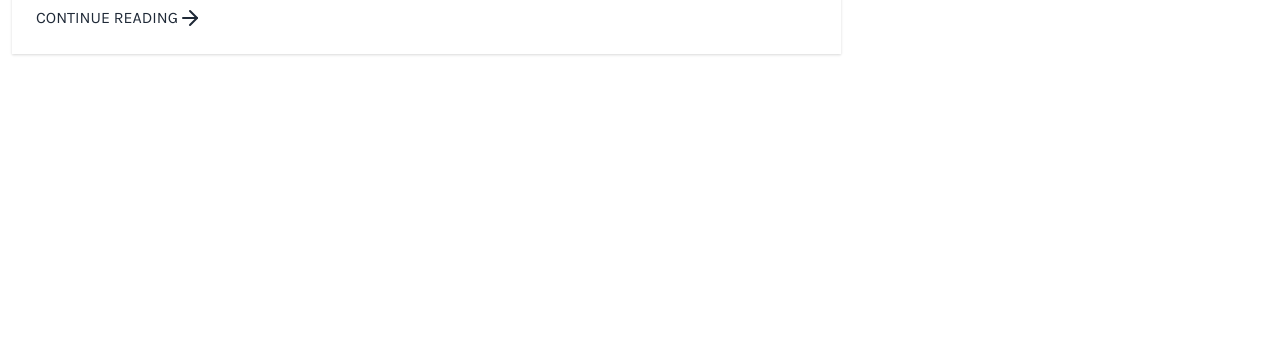
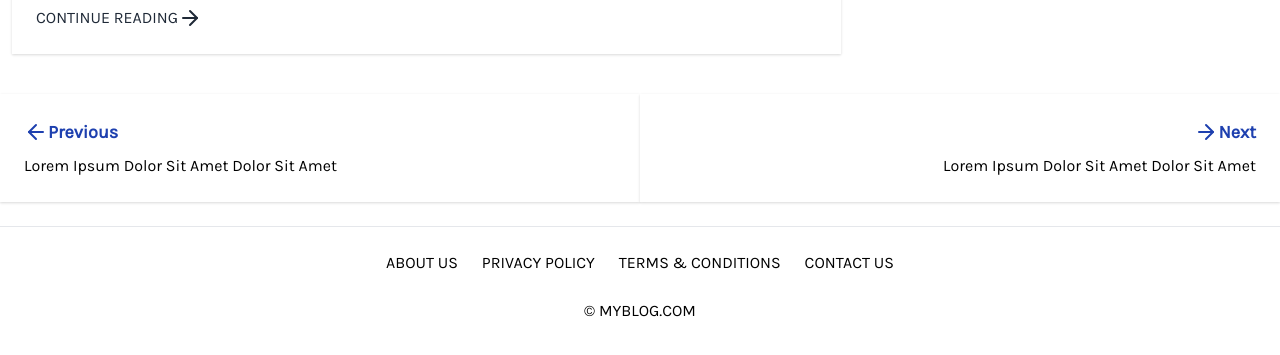
Before and after one commit to sakibhasancse/GraphQL-And-ReactJs-Boilerplates, a React (Create React App) app in the folder Frontend/: page / in a window 1280 px wide. Shown: the part 2400-2755 px from the top of the page. Before the commit the page ends 2494 px from the top, so only its background shows below. Built offline with nearby package versions, Linux system fonts and the light colour scheme.

Commit message:
Added sidebar and footer

```diff
--- /dev/null
+++ b/Frontend/src/components/pages/Posts/Footer.js
@@ -0,0 +1,17 @@
+import React from 'react'
+
+export const Footer = () => {
+    return (
+        <footer className="w-full border-t bg-white pb-12">
+            <div className="w-full container mx-auto flex flex-col items-center">
+                <div className="flex flex-col md:flex-row text-center md:text-left md:justify-between py-6">
+                    <a href="#" className="uppercase px-3">About Us</a>
+                    <a href="#" className="uppercase px-3">Privacy Policy</a>
+                    <a href="#" className="uppercase px-3">Terms & Conditions</a>
+                    <a href="#" className="uppercase px-3">Contact Us</a>
+                </div>
+                <div class="uppercase pb-6">&copy; myblog.com</div>
+            </div>
+        </footer >
+    )
+}
--- a/Frontend/src/components/pages/Posts/SidNavBar.js
+++ b/Frontend/src/components/pages/Posts/SidNavBar.js
@@ -1,7 +1,9 @@
-import React from 'react'
+import React from 'react';
+import { ArrowLeft, ArrowRight } from 'react-feather'
 
 export const SidNavBar = () => {
     return (
+        <>
             <aside className="w-full md:w-1/3 flex flex-col item-center px-3">
                 <div className="w-full bg-white shadow flex flex-col my-4 p-6">
                     <p class="text-xl font-semibold pb-5">About Us</p>
@@ -11,5 +13,25 @@ export const SidNavBar = () => {
                 </a>
                 </div>
             </aside>
+            <div className="w-full flex pt-6">
+                <a className="w-1/2 bg-white shadow hover:shadow-md text-left p-6">
+                    <p className="text-lg text-blue-800 font-bold flex items-center"><ArrowLeft /> Previous</p>
+
+                    <p class="pt-2">Lorem Ipsum Dolor Sit Amet Dolor Sit Amet</p>
+                </a>
+                <a className="w-1/2 bg-white shadow hover:shadow-md text-right p-6">
+                    <p class="text-lg text-blue-800 font-bold flex items-center justify-end"><ArrowRight /> Next</p>
+
+                    <p class="pt-2">Lorem Ipsum Dolor Sit Amet Dolor Sit Amet</p>
+                </a>
+
+            </div>
+            {/* // <div className="flex items-center py-8">
+//     <a href="#" className="h-10 w-10 bg-blue-800 hover:bg-blue-600 font-semibold text-white text-sm flex items-center justify-center">1</a>
+//     <a href="#" className="h-10 w-10 font-semibold text-gray-800 hover:bg-blue-600 hover:text-white text-sm flex items-center justify-center">2</a>
+//     <a href="#" className="h-10 w-10 font-semibold text-gray-800 hover:text-gray-900 text-sm flex items-center justify-center ml-3">Next <i class="fas fa-arrow-right ml-2"></i></a>
+// </div> */}
+
+        </>
     )
 }
--- a/Frontend/src/components/pages/Posts/index.js
+++ b/Frontend/src/components/pages/Posts/index.js
@@ -1,4 +1,5 @@
 import React from 'react'
+import { Footer } from './Footer';
 import { Header } from './Header';
 import { Navbar } from './navbar';
 import Post from './post';
@@ -15,6 +16,7 @@ export const Posts = () => {
                 <Post />
                 <SidNavBar />
             </div>
+            <Footer />
         </div>
     )
 }
--- a/Frontend/src/components/pages/Posts/post.js
+++ b/Frontend/src/components/pages/Posts/post.js
@@ -1,5 +1,6 @@
 import React from 'react';
 import { ArrowRight } from 'react-feather'
+
 let demodata = [{
     _id: '1',
     title: 'Hello title ',
```
Lines whose indentation alone changed are shown as unchanged.
